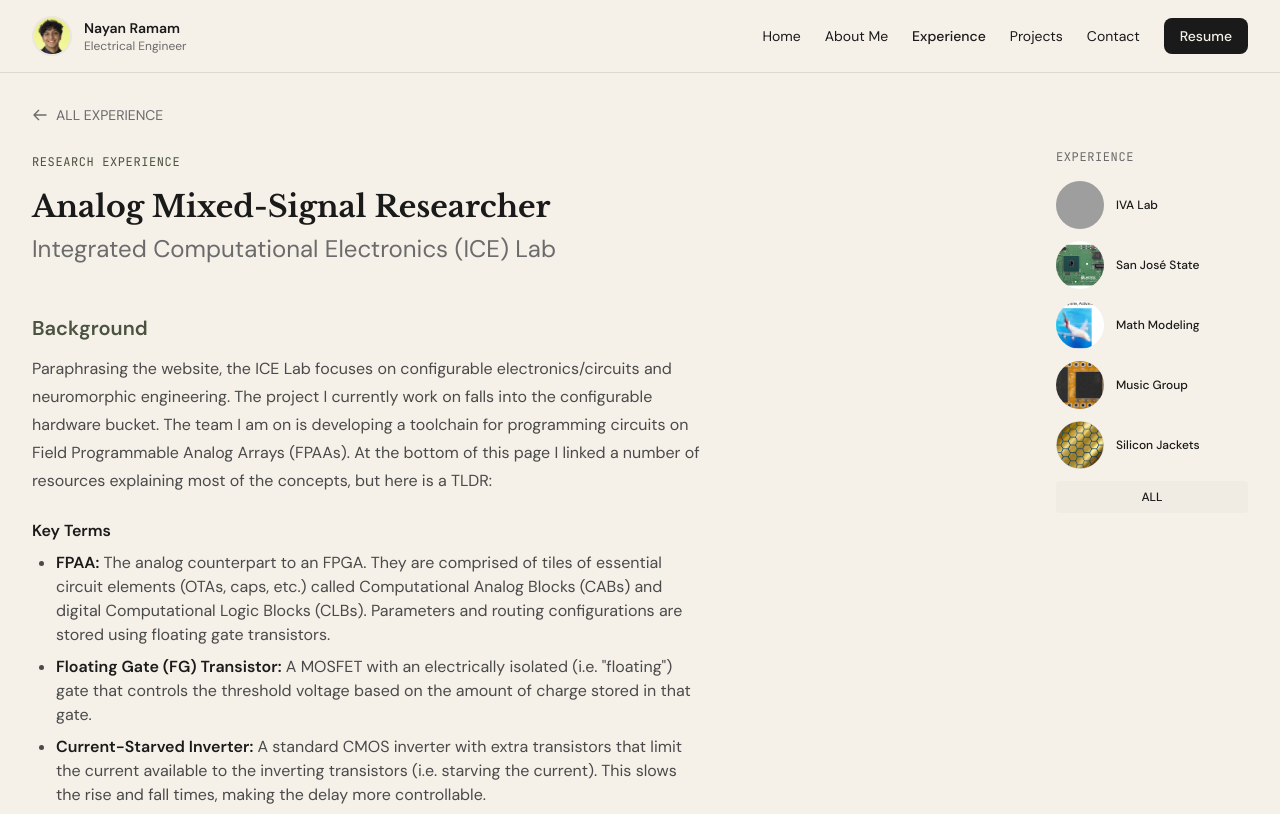
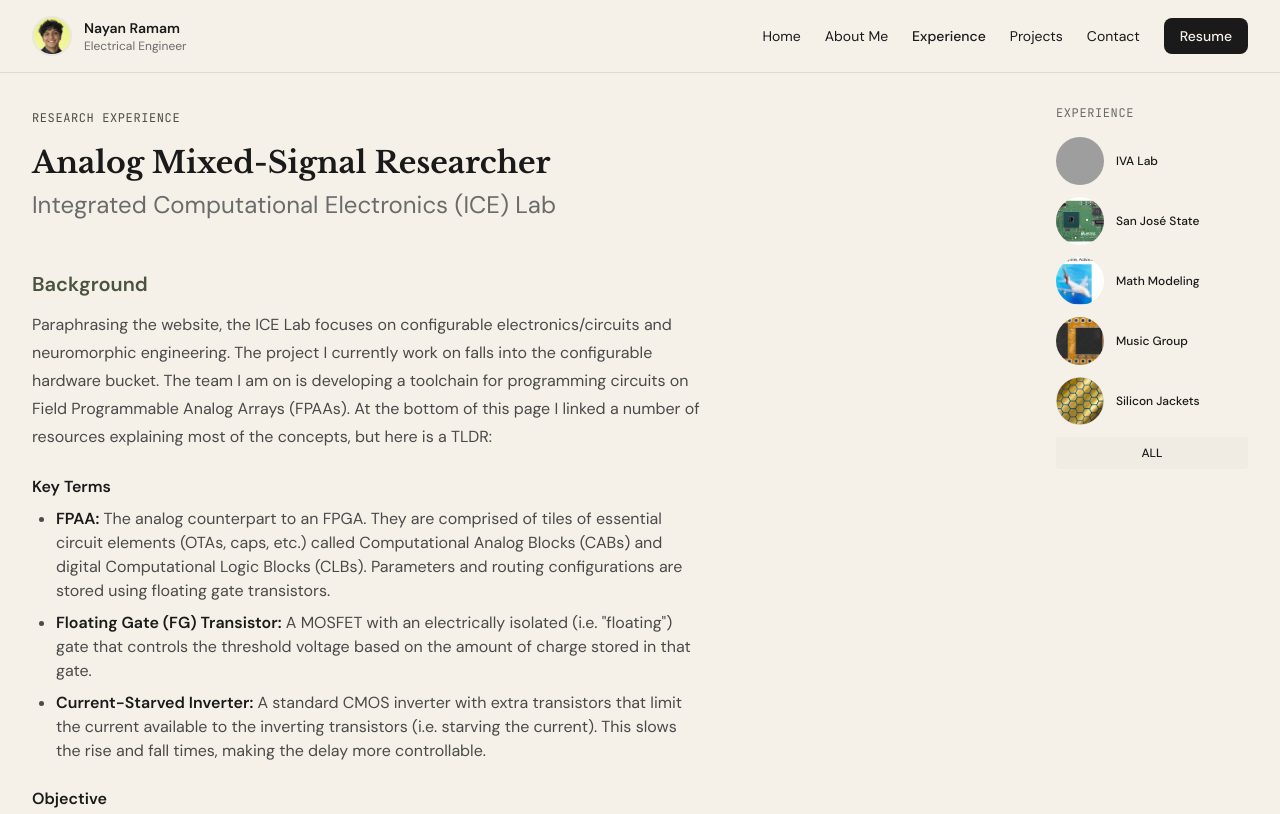
Before and after one commit to nayanramam/portfolio, a plain HTML site: page experiences/ice-lab.html in a window 1280 px wide. Shown: the top 814 px of the page. Drawn offline with nearby package versions, Linux system fonts and the light colour scheme; grey boxes are pictures that could not be loaded.

Commit message:
remove back button

```diff
--- a/experiences/ice-lab.html
+++ b/experiences/ice-lab.html
@@ -97,16 +97,6 @@
 
     <!-- Main Content -->
     <main class="px-8 py-8 max-w-7xl mx-auto">
-        <!-- Back to Experience Link -->
-        <div class="mb-6">
-            <a href="index.html" class="flex items-center gap-2 text-sm text-ink-muted hover:text-ink transition-colors">
-                <svg class="w-4 h-4" fill="none" stroke="currentColor" viewBox="0 0 24 24">
-                    <path stroke-linecap="round" stroke-linejoin="round" stroke-width="2" d="M10 19l-7-7m0 0l7-7m-7 7h18"/>
-                </svg>
-                ALL EXPERIENCE
-            </a>
-        </div>
-
         <!-- Two Column Layout -->
         <div class="flex flex-col lg:flex-row items-start">
             <!-- Main Content -->
```
Also changed, not shown: experiences/interactive-music-group.html (+0 -10 lines), experiences/iva-lab.html (+0 -10 lines), experiences/math-modeling.html (+0 -10 lines), experiences/silicon-jackets.html (+0 -10 lines), experiences/sjsu.html (+0 -10 lines).
